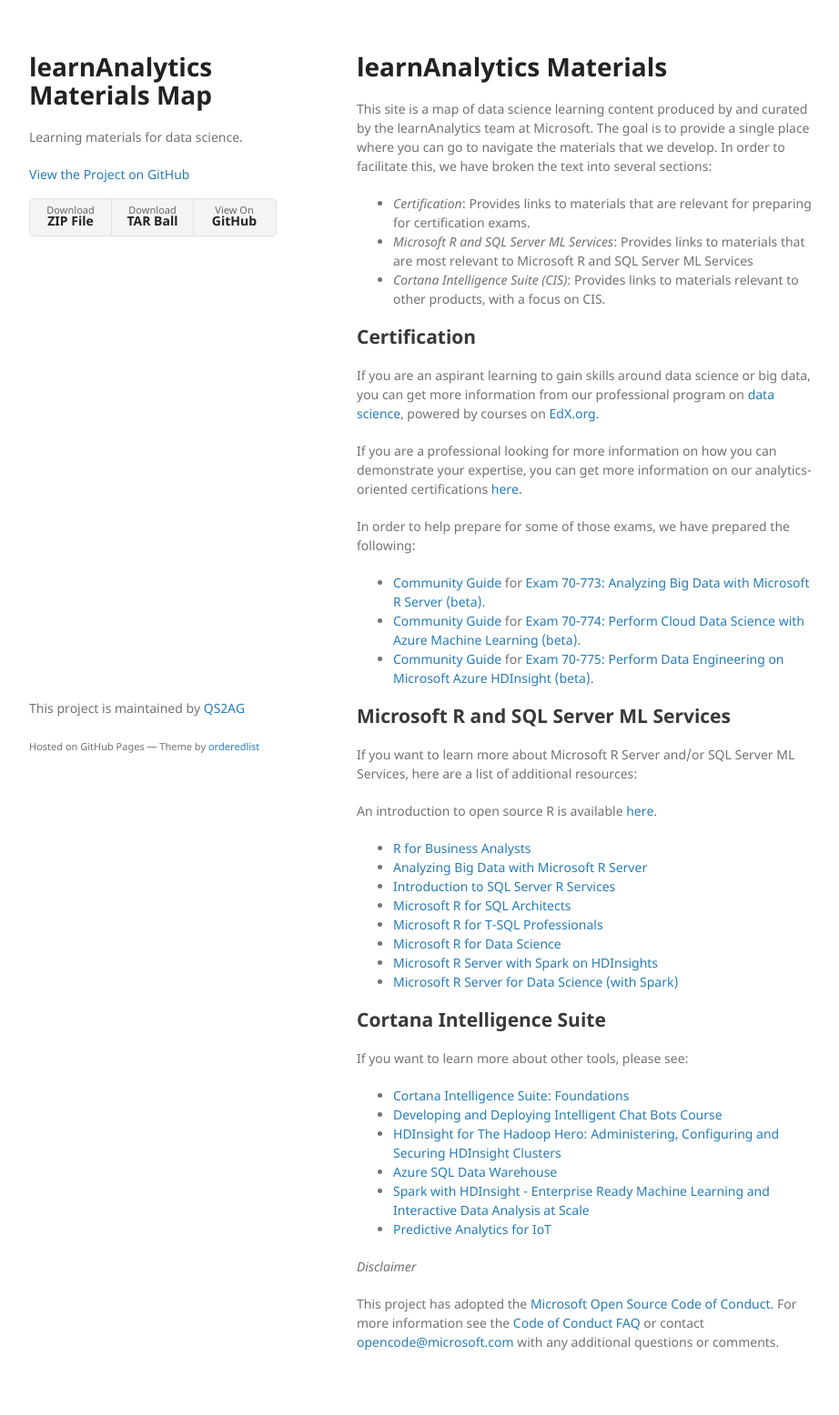
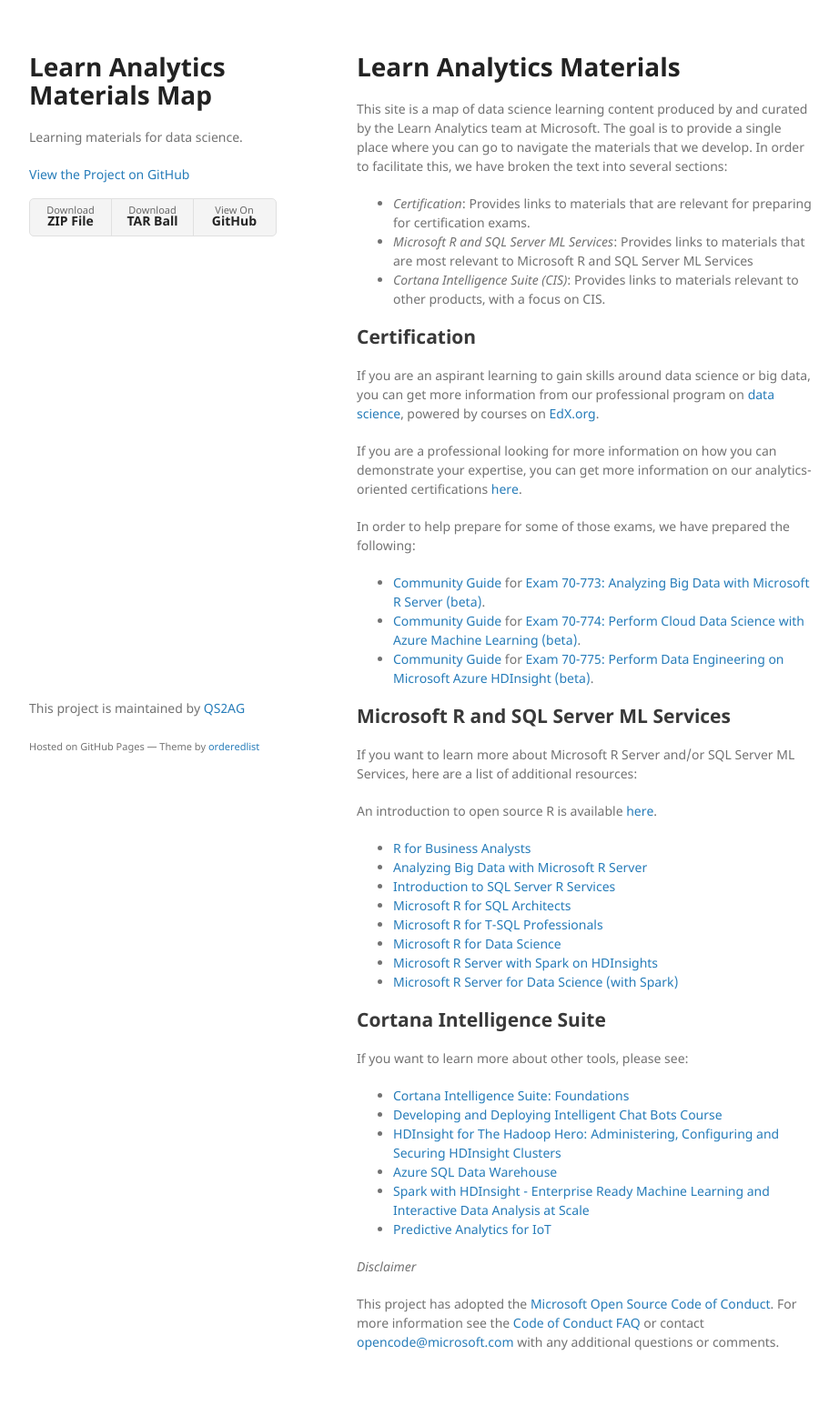
Before and after one commit to QS2AG/learnAnalytics-public, a Jekyll site: the page built from index.md, in a window 1280 px wide. Shown: the whole page at 91% size, without its empty margins (178-1100 px from the left). Built offline with Jekyll 4.4.1, drawn with Linux system fonts in a browser that asks for light colours; our own code applies the rules of GitHub Pages for plain Markdown files.

Commit message:
updated branding per Marla

```diff
--- a/_config.yml
+++ b/_config.yml
@@ -1,4 +1,4 @@
-title: learnAnalytics Materials Map
+title: Learn Analytics Materials Map
 description: Learning materials for data science.
 show_downloads: true
 google_analytics:
--- a/index.md
+++ b/index.md
@@ -2,9 +2,9 @@
 layout: default
 ---
 
-# learnAnalytics Materials
+# Learn Analytics Materials
 
-This site is a map of data science learning content produced by and curated by the learnAnalytics team at Microsoft. The goal is to provide
+This site is a map of data science learning content produced by and curated by the Learn Analytics team at Microsoft. The goal is to provide
 a single place where you can go to navigate the materials that we develop. In order to facilitate this, we have broken the
 text into several sections:
 
```
